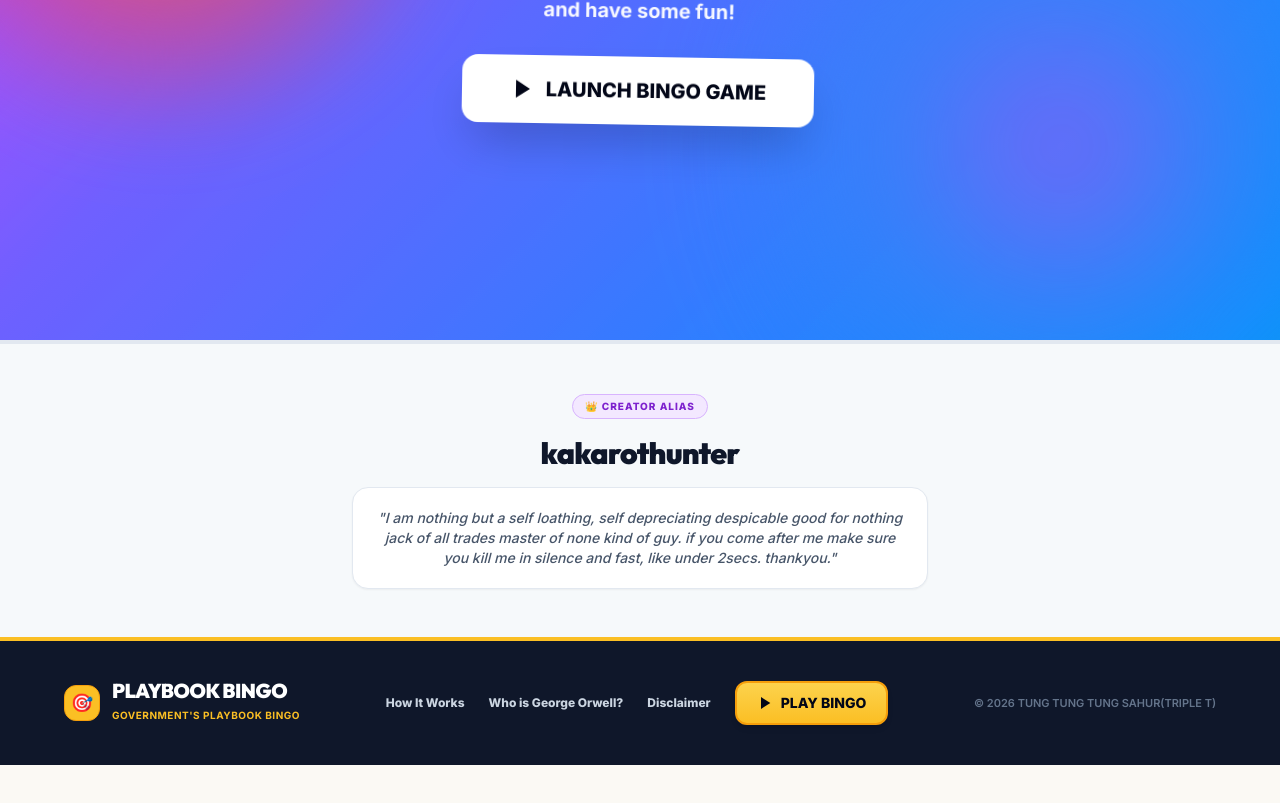
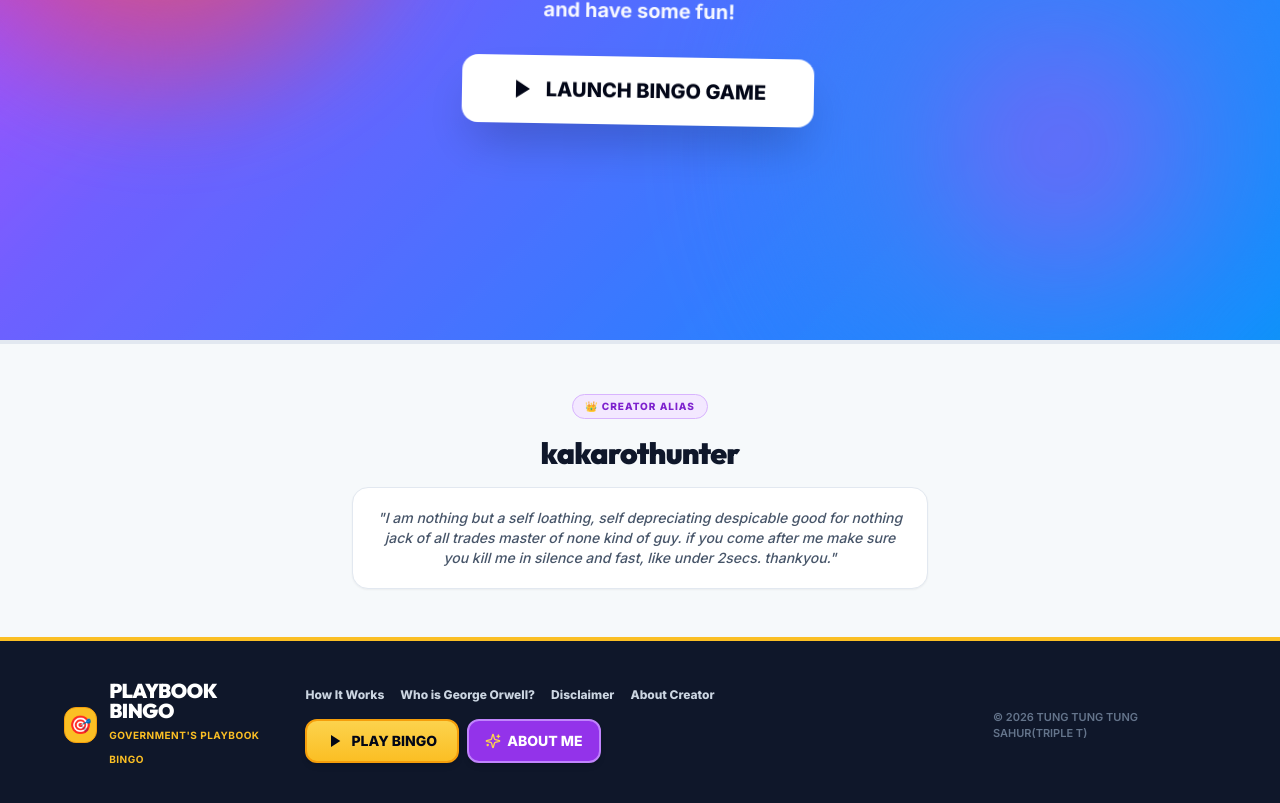
Before and after one commit to professordoom58-art/Playbook, a React (Vite) app: page / in a window 1280 px wide. Shown: the part 2647-3450 px from the top of the page. Before the commit the page ends 3412 px from the top, so only its background shows below. Built offline with nearby package versions, Linux system fonts and the light colour scheme.

Commit message:
feat: add ABOUT ME button next to PLAY BINGO in footer and interactive AboutMe modal popup

```diff
--- a/src/App.tsx
+++ b/src/App.tsx
@@ -16,6 +16,7 @@ import { OrwellPanel }      from './components/OrwellPanel';
 import { ShareModal }       from './components/ShareModal';
 import { HowItWorksModal }  from './components/HowItWorksModal';
 import { MethodologyModal } from './components/MethodologyModal';
+import { AboutMeModal }     from './components/AboutMeModal';
 import { DramaticOverlay }  from './components/DramaticOverlay';
 
 const MICROCOPIES = [
@@ -44,6 +45,7 @@ export function App() {
   const [showShareModal,        setShowShareModal]       = useState(false);
   const [showHowItWorksModal,   setShowHowItWorksModal]  = useState(false);
   const [showMethodologyModal,  setShowMethodologyModal] = useState(false);
+  const [showAboutMeModal,      setShowAboutMeModal]     = useState(false);
 
   useEffect(() => {
     if (isDarkMode) {
@@ -161,6 +163,7 @@ export function App() {
           onPlayBingo={() => setCurrentView('GAME')}
           onOpenMethodology={() => setShowMethodologyModal(true)}
           onOpenHowItWorks={() => setShowHowItWorksModal(true)}
+          onOpenAboutMe={() => setShowAboutMeModal(true)}
           isDarkMode={isDarkMode}
           onToggleDarkMode={() => setIsDarkMode(!isDarkMode)}
           isDramatic={isDramatic}
@@ -168,6 +171,7 @@ export function App() {
         />
         {showMethodologyModal && <MethodologyModal onClose={() => setShowMethodologyModal(false)} />}
         {showHowItWorksModal  && <HowItWorksModal  onClose={() => setShowHowItWorksModal(false)} />}
+        {showAboutMeModal     && <AboutMeModal     onClose={() => setShowAboutMeModal(false)} />}
       </>
     );
   }
@@ -182,6 +186,7 @@ export function App() {
         onNavigateView={(v) => setCurrentView(v)}
         onOpenHowItWorks={() => setShowHowItWorksModal(true)}
         onOpenMethodology={() => setShowMethodologyModal(true)}
+        onOpenAboutMe={() => setShowAboutMeModal(true)}
         onOpenShare={() => setShowShareModal(true)}
         markedCount={markedCount}
         isDarkMode={isDarkMode}
@@ -224,6 +229,7 @@ export function App() {
       {showShareModal       && <ShareModal      movementName={currentMovement.name} squares={board} onClose={() => setShowShareModal(false)} />}
       {showHowItWorksModal  && <HowItWorksModal onClose={() => setShowHowItWorksModal(false)} />}
       {showMethodologyModal && <MethodologyModal onClose={() => setShowMethodologyModal(false)} />}
+      {showAboutMeModal     && <AboutMeModal     onClose={() => setShowAboutMeModal(false)} />}
 
     </div>
   );
--- /dev/null
+++ b/src/components/AboutMeModal.tsx
@@ -0,0 +1,59 @@
+import React from 'react';
+import { X, Crown, Sparkles } from 'lucide-react';
+
+interface AboutMeModalProps {
+  onClose: () => void;
+}
+
+export const AboutMeModal: React.FC<AboutMeModalProps> = ({ onClose }) => {
+  return (
+    <div className="modal-overlay" onClick={(e) => { if (e.target === e.currentTarget) onClose(); }}>
+      <div className="modal-content max-w-lg p-0 overflow-hidden rounded-3xl">
+
+        {/* Header */}
+        <div className="p-5 border-b-2 border-slate-100 dark:border-slate-800 bg-gradient-to-r from-purple-600 via-rose-600 to-amber-500 text-white flex items-center justify-between">
+          <div className="flex items-center gap-2">
+            <Crown className="w-5 h-5 text-amber-300" />
+            <h3 className="font-display font-black text-lg sm:text-xl leading-tight">
+              About Creator
+            </h3>
+          </div>
+          <button
+            onClick={onClose}
+            className="p-1.5 rounded-xl bg-white/20 hover:bg-white/30 text-white transition-colors"
+            aria-label="Close modal"
+          >
+            <X className="w-5 h-5" />
+          </button>
+        </div>
+
+        {/* Body */}
+        <div className="p-6 space-y-5 bg-white dark:bg-slate-900 text-slate-900 dark:text-white">
+
+          <div className="text-center space-y-2">
+            <span className="inline-flex items-center gap-1 text-[10px] font-black uppercase tracking-widest px-3 py-1 rounded-full bg-purple-100 dark:bg-purple-950/80 text-purple-700 dark:text-purple-300 border border-purple-300 dark:border-purple-700/60">
+              <Sparkles className="w-3 h-3 text-purple-500" /> ALIAS & INTRO
+            </span>
+            <h4 className="font-display font-black text-2xl sm:text-3xl text-purple-600 dark:text-purple-400 tracking-tight">
+              kakarothunter
+            </h4>
+          </div>
+
+          <div className="p-5 rounded-2xl bg-slate-50 dark:bg-slate-800/80 border-2 border-slate-200 dark:border-slate-700/80 text-center shadow-xs">
+            <p className="text-xs sm:text-sm font-medium italic text-slate-700 dark:text-slate-200 leading-relaxed">
+              "I am nothing but a self loathing, self depreciating despicable good for nothing jack of all trades master of none kind of guy. if you come after me make sure you kill me in silence and fast, like under 2secs. thankyou."
+            </p>
+          </div>
+
+          <div className="text-center">
+            <span className="text-[11px] font-extrabold text-slate-400 dark:text-slate-500 uppercase tracking-wider block">
+              100% Satire &bull; Made for friends & laughs
+            </span>
+          </div>
+
+        </div>
+
+      </div>
+    </div>
+  );
+};
--- a/src/components/Header.tsx
+++ b/src/components/Header.tsx
@@ -6,6 +6,7 @@ interface HeaderProps {
   onNavigateView: (view: 'LANDING' | 'GAME') => void;
   onOpenHowItWorks: () => void;
   onOpenMethodology: () => void;
+  onOpenAboutMe?: () => void;
   onOpenShare: () => void;
   markedCount: number;
   isDarkMode: boolean;
@@ -18,6 +19,7 @@ export const Header: React.FC<HeaderProps> = ({
   onNavigateView,
   onOpenHowItWorks,
   onOpenMethodology,
+  onOpenAboutMe,
   onOpenShare,
   markedCount,
   isDarkMode,
@@ -65,6 +67,12 @@ export const Header: React.FC<HeaderProps> = ({
             <BookOpen className="w-3.5 h-3.5 text-emerald-600" />
             Who is George Orwell?
           </button>
+          {onOpenAboutMe && (
+            <button onClick={onOpenAboutMe} className="btn-ghost flex items-center gap-1.5 text-purple-600 dark:text-purple-400">
+              <Sparkles className="w-3.5 h-3.5 text-purple-500" />
+              About Me
+            </button>
+          )}
         </nav>
 
         {/* Right: Toggles + share button + mobile menu */}
--- a/src/components/LandingPage.tsx
+++ b/src/components/LandingPage.tsx
@@ -6,6 +6,7 @@ interface LandingPageProps {
   onPlayBingo: () => void;
   onOpenMethodology: () => void;
   onOpenHowItWorks: () => void;
+  onOpenAboutMe?: () => void;
   isDarkMode: boolean;
   onToggleDarkMode: () => void;
   isDramatic: boolean;
@@ -29,6 +30,7 @@ export const LandingPage: React.FC<LandingPageProps> = ({
   onPlayBingo,
   onOpenMethodology,
   onOpenHowItWorks,
+  onOpenAboutMe,
   isDarkMode,
   onToggleDarkMode,
   isDramatic,
@@ -540,7 +542,7 @@ export const LandingPage: React.FC<LandingPageProps> = ({
             </div>
           </div>
 
-          <div className="flex flex-wrap items-center gap-6 text-xs font-extrabold text-slate-300">
+          <div className="flex flex-wrap items-center gap-4 text-xs font-extrabold text-slate-300">
             <button onClick={onOpenHowItWorks} className="hover:text-amber-400 transition-colors">
               How It Works
             </button>
@@ -550,6 +552,12 @@ export const LandingPage: React.FC<LandingPageProps> = ({
             <button onClick={() => scrollToSection('orwell-info')} className="hover:text-amber-400 transition-colors">
               Disclaimer
             </button>
+            {onOpenAboutMe && (
+              <button onClick={onOpenAboutMe} className="hover:text-purple-400 transition-colors">
+                About Creator
+              </button>
+            )}
+            <div className="flex items-center gap-2">
               <button
                 onClick={onPlayBingo}
                 className="btn-primary inline-flex items-center justify-center gap-2 py-2.5 px-5 text-xs sm:text-sm font-black rounded-xl shadow-md hover:scale-105 transition-transform"
@@ -557,6 +565,16 @@ export const LandingPage: React.FC<LandingPageProps> = ({
                 <Play className="w-4 h-4 fill-slate-950 stroke-none" />
                 <span>PLAY BINGO</span>
               </button>
+              {onOpenAboutMe && (
+                <button
+                  onClick={onOpenAboutMe}
+                  className="bg-purple-600 hover:bg-purple-500 text-white border-2 border-purple-400 inline-flex items-center justify-center gap-1.5 py-2.5 px-4 text-xs sm:text-sm font-black rounded-xl shadow-md hover:scale-105 transition-transform cursor-pointer"
+                >
+                  <Sparkles className="w-4 h-4 text-amber-300" />
+                  <span>ABOUT ME</span>
+                </button>
+              )}
+            </div>
           </div>
 
           <span className="text-[11px] text-slate-500 font-semibold">
```
Lines whose indentation alone changed are shown as unchanged.
